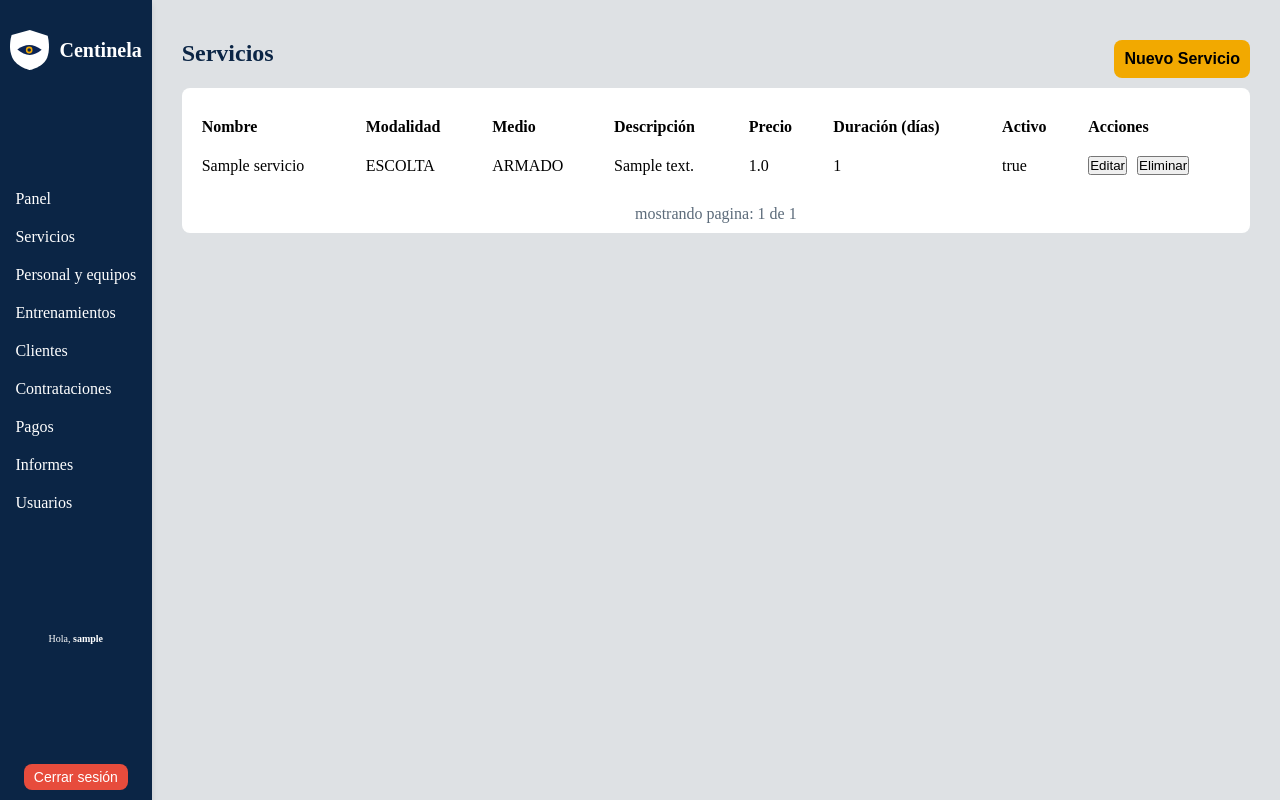
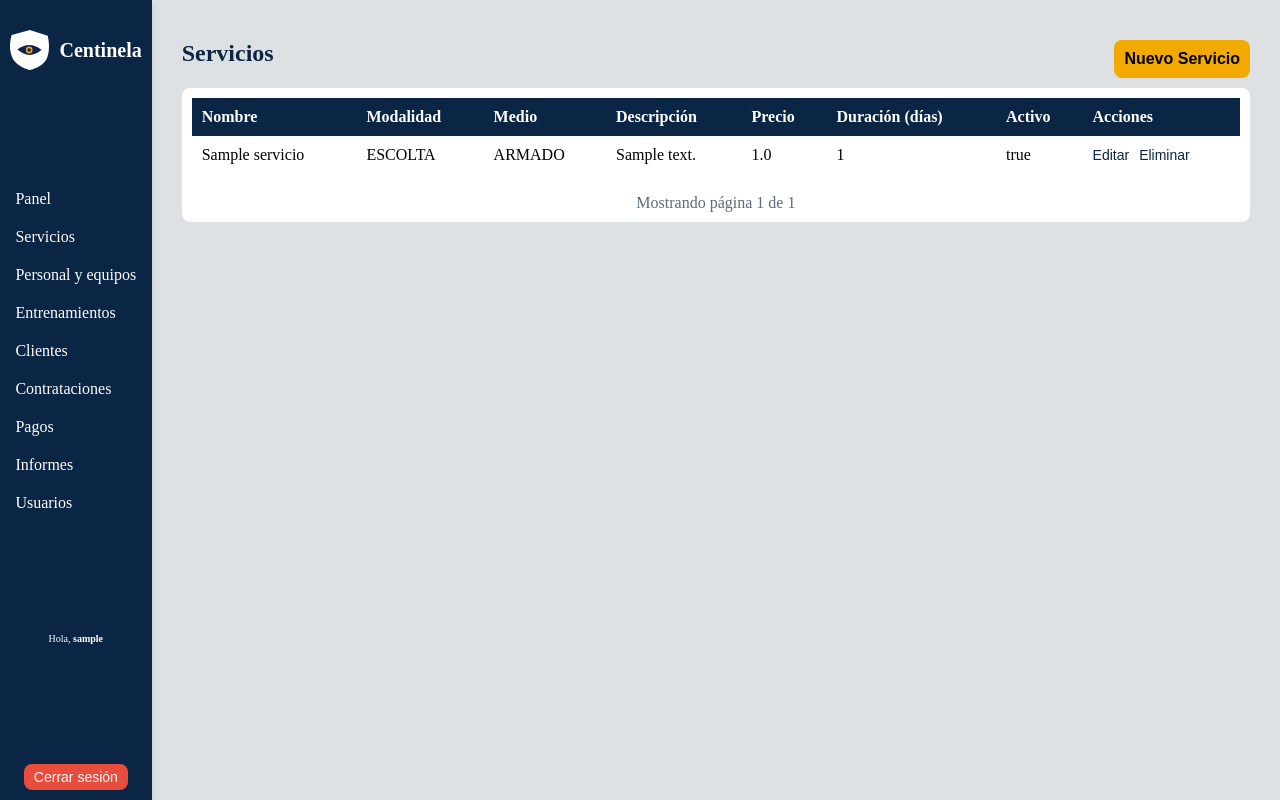
Before and after one commit to YesidLM12/CentinelaSeguraLtda, a Spring Boot app: page /servicios in a window 1280 px wide. Run offline with Spring Boot 4, Linux system fonts and the light colour scheme; the visitor is signed in with stand-in values (Sample User, id 1); empty tables hold one stand-in row (values such as "Sample post"); some of the project's set-up classes (security, data sources, template engines, error pages and the like) are left out, and stand-ins take their place; database files in the repository are not loaded; some libraries are stand-ins or nearby versions.

Commit message:
fix: se solucionó el problema de que el paginador que no estaba funcionando. Y el problema de que la tabla de servicio se desbordaba y thead no se quedaba fijo

```diff
--- a/src/main/java/org/yesidl12/centinelaseguraltda/controller/ServicioController.java
+++ b/src/main/java/org/yesidl12/centinelaseguraltda/controller/ServicioController.java
@@ -43,7 +43,7 @@ public class ServicioController {
     @GetMapping
     public String listarServicios(
         @RequestParam(defaultValue = "0") int page,
-        @RequestParam(defaultValue = "10") int size,
+        @RequestParam(defaultValue = "5") int size,
         FiltroServicioDto filtro,
         Model model) {
         Page<ServicioResponse> servicios = servicioService.listarServiciosconFiltros(page, size, filtro);
--- a/src/main/resources/static/css/loginStyle.css
+++ b/src/main/resources/static/css/loginStyle.css
@@ -224,32 +224,35 @@ label {
 }
 
 .tabla-container{
+    max-height: auto;
+    overflow-y: auto;
+    overflow-x: auto;
     width: 100%;
     background-color: var(--blanco);
     border-radius: var(--border-radius);
     padding: 1rem;
 }
 
-#tabla-usuarios , #tabla-servicios{
+table{
     width: 100%;
     border-collapse: collapse;
-    margin-top: 1rem;
 }
 
 
 
-#tabla-usuarios th,
-#tabla-usuarios td,
-#tabla-servicios th,
-#tabla-servicios td {
+th,td{
     padding: 1rem;
     text-align: left;
     /* border-bottom: 1px solid var(--gris-acero); */
     font-size: 1.6rem;
 }
 
-#tabla-usuarios th {
-    color: var(--azul-noche);
+thead th{
+    position: sticky;
+    top: 0;
+    background-color: var(--azul-noche);
+    color: var(--blanco);
+    z-index: 1;
     font-weight: bold;
 }
 
@@ -359,6 +362,7 @@ label {
     justify-content: center;
     align-items: center;
     margin-top: 2rem;
+    gap: 1rem;
 }
 
 .pagination-container p{
@@ -368,7 +372,7 @@ label {
 
 /*Estilos para el botón de paginación*/
 .pagination-button {
-    background-color: var(--azul-noche);
+    background-color: none;
     color: var(--blanco);
     border: none;
     padding: 0.5rem 1rem;
@@ -378,14 +382,6 @@ label {
     transition: background-color 0.3s;
 }
 
-.pagination-button:hover {
-    background-color: var(--azul-acero);
-}
-
-.pagination-button.active {
-    background-color: var(--azul-acero);
-    color: var(--blanco);
-}
 /*Estilos para el formulario del modal*/
 .formulario-container{
     display: flex;
--- a/src/main/resources/templates/servicios/crear.html
+++ b/src/main/resources/templates/servicios/crear.html
@@ -37,8 +37,8 @@
                     <input class="label-input" type="number" name="tarifa" placeholder="Tarifa" required>
                 </div>
                 <div class="campo-formulario">
-                    <label class="label">Duración (minutos)</label>
-                    <input class="label-input" type="number" name="duracion" placeholder="Duración" required>
+                    <label class="label">Descripcion</label>
+                    <input class="label-input" type="text" name="descripcion" placeholder="Descripcion" required>
                 </div>
                 <div class="campo-formulario">
                     <label class="label">Medio</label>
--- a/src/main/resources/templates/servicios/lista.html
+++ b/src/main/resources/templates/servicios/lista.html
@@ -1,14 +1,14 @@
 <!DOCTYPE html>
-<html
-    xmlns:th="http://www.thymeleaf.org"
-    xmlns:sec="http://www.thymeleaf.org/extras/spring-security">
+<html xmlns:th="http://www.thymeleaf.org" xmlns:sec="http://www.thymeleaf.org/extras/spring-security">
+
 <head>
     <meta charset="UTF-8">
     <meta name="viewport" content="width=device-width, initial-scale=1.0">
-    <meta name="_csrf_header" content="${_csrf.headerName}"/>
+    <meta name="_csrf_header" content="${_csrf.headerName}" />
     <link rel="stylesheet" th:href="@{/css/loginStyle.css}">
     <title>Lista de Servicios</title>
 </head>
+
 <body>
     <div class="container-servicios-lista">
         <section>
@@ -18,12 +18,9 @@
             <div class="container-titulo">
                 <h1>Servicios</h1>
 
-                <button
-                type="button"
-                th:action="@{/servicios/crear}"
-                sec:authorize="hasRole('ADMINISTRADOR')"
-                class="btn-login">
-                <a th:href="@{/servicios/crear}">Nuevo Servicio</a>
+                <button type="button" th:action="@{/servicios/crear}" sec:authorize="hasRole('ADMINISTRADOR')"
+                    class="btn-login">
+                    <a th:href="@{/servicios/crear}">Nuevo Servicio</a>
                 </button>
             </div>
 
@@ -52,8 +49,10 @@
                             <td th:text="${servicio.activo()}"></td>
                             <td>
                                 <div class="action-button">
-                                    <button type="button" class="btn-editar" th:attr="data-id=${servicio.id()}">Editar</button>
-                                    <button type="button" class="btn-eliminar" th:attr="data-id=${servicio.id()}">Eliminar</button>
+                                    <button type="button" class="btn-accion"
+                                        th:attr="data-id=${servicio.id()}">Editar</button>
+                                    <button type="button" class="btn-accion"
+                                        th:attr="data-id=${servicio.id()}">Eliminar</button>
                                 </div>
                             </td>
                         </tr>
@@ -62,13 +61,22 @@
 
                 <div class="pagination-container">
                     <p th:if="${servicios.isEmpty()}">No hay servicios registrados</p>
-                    <button class="pagination-button" th:if="${!servicios.isEmpty() && servicios.number > 0}" th:onclick="cambiarPagina(${servicios.number - 1})">Anterior</button>
-                    <p th:if="${!servicios.isEmpty()}">mostrando pagina: <span th:text="${servicios.number + 1}"></span> de <span th:text="${servicios.totalPages}"></span></p>
-                    <button class="pagination-button" th:if="${!servicios.isEmpty() && servicios.number < servicios.totalPages - 1}" th:onclick="cambiarPagina(${servicios.number + 1})">Siguiente</button>
+
+                    <a class="pagination-button" th:if="${servicios.hasPrevious()}"
+                        th:href="@{/servicios(page=${servicios.number - 1})}">Anterior</a>
+
+                    <p th:if="${!servicios.isEmpty()}">
+                        Mostrando página <span th:text="${servicios.number + 1}"></span>
+                        de <span th:text="${servicios.totalPages}"></span>
+                    </p>
+
+                    <a class="pagination-button" th:if="${servicios.hasNext()}"
+                        th:href="@{/servicios(page=${servicios.number + 1})}">Siguiente</a>
                 </div>
             </div>
         </main>
     </div>
 
 </body>
+
 </html>
```
